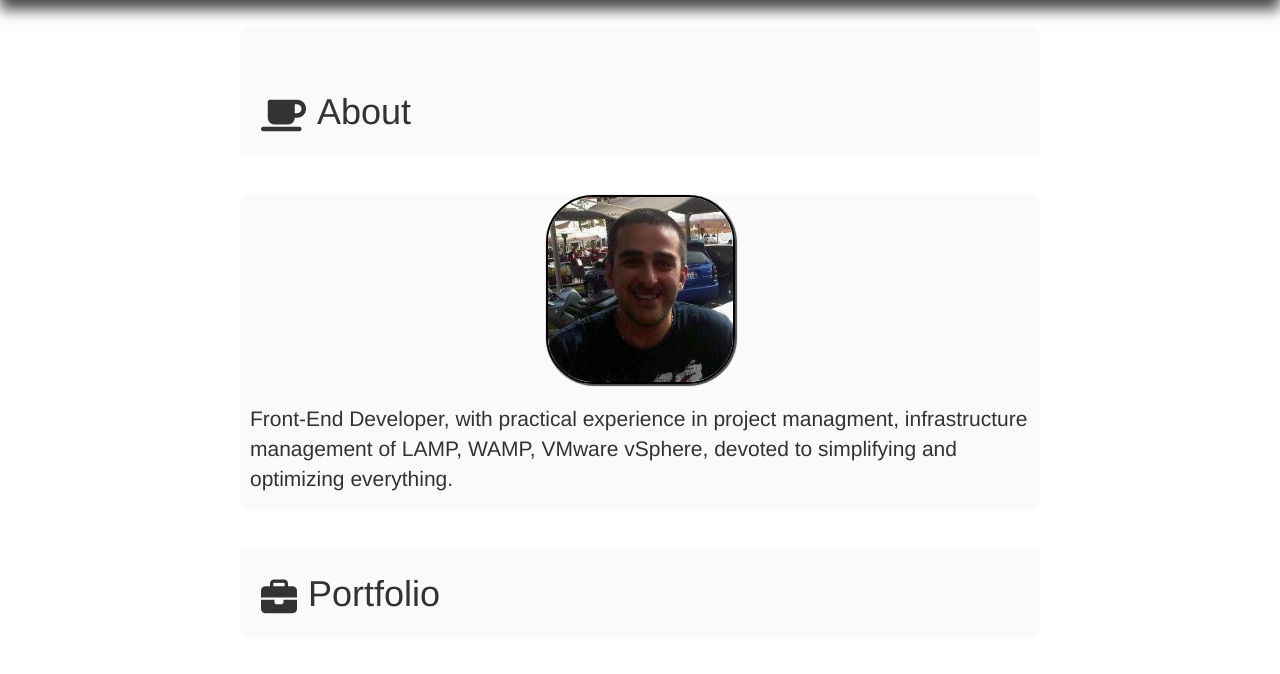
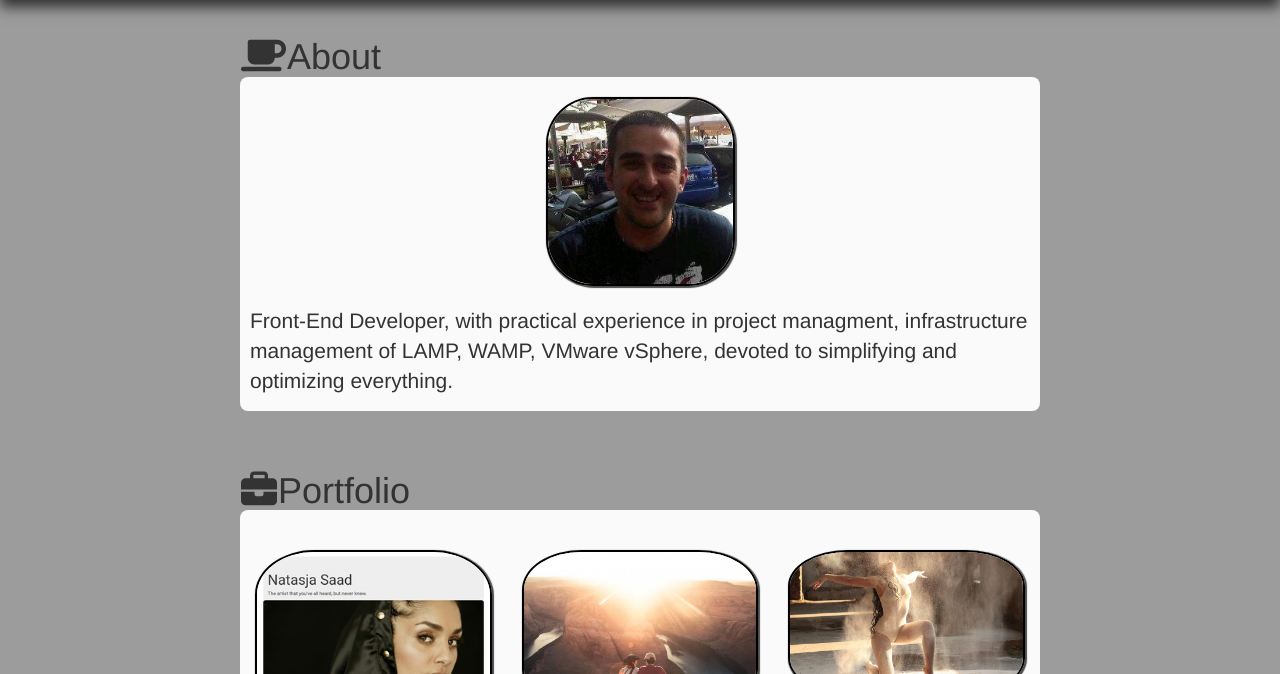
Before and after one commit to kizmat/fcc_prj_2_portfolio, a plain HTML site: page index.html in a window 1280 px wide. Shown: the part 53-727 px from the top of the page. Drawn offline with nearby package versions, Linux system fonts and the light colour scheme.

```diff
--- a/main.css
+++ b/main.css
@@ -11,9 +11,8 @@ body{
 }
 
 .topContainer{
-margin-top: 40px;
-padding-top: 40px;
-margin-bottom: 40px;
+margin-top: 10px;
+margin-bottom: 10px;
 }
 
 .layer{
@@ -21,13 +20,25 @@ margin-bottom: 40px;
   border-radius: 8px;
   max-width: 800px;
   font-size: 1.5em;
-  margin-bottom: 40px;
-  /*border: 5px dotted rgba(9, 9, 9, .1);*/
+  margin-bottom: 20px;
+  padding-top: 20px;
+  /*padding-top: -200px;*/
   /*box-shadow: 0px -5px 5px 0px black;*/
 }
 
+.containerHeader{
+  /*background-color: rgba(136, 136, 136, 1);*/
+
+  background-color: transparent;
+  border-radius: 8px;
+  max-width: 800px;
+  font-size: 1.5em;
+  margin-bottom: -10px;
+}
+
 .bgShader{
-    background-color: rgba(9, 9, 9, 0);
+    background-color: #000000;
+    background-color: rgba(9, 9, 9, .4);
     position: sticky;
     top: 0;
     left: 0;
@@ -36,7 +47,7 @@ margin-bottom: 40px;
 }
 
 .navborder{
-  box-shadow: 0px 13px 13px 0px rgba(0,0,0,0.7);
+  box-shadow: 0px 10px 13px 0px rgba(0,0,0,0.7);
 }
 
 
@@ -74,8 +85,14 @@ margin-bottom: 40px;
 .social{
     margin-right: 1px;
 }
+h1{
+  /*background-color: #000000;
+  background-color: rgba(9, 9, 9, .4);*/
+  border-radius: 0px 8px 8px 0px;
+  float: left;
+}
 
-p, h1, i{
+p{
   float: left;
   padding: 5px 10px;
 }
```
